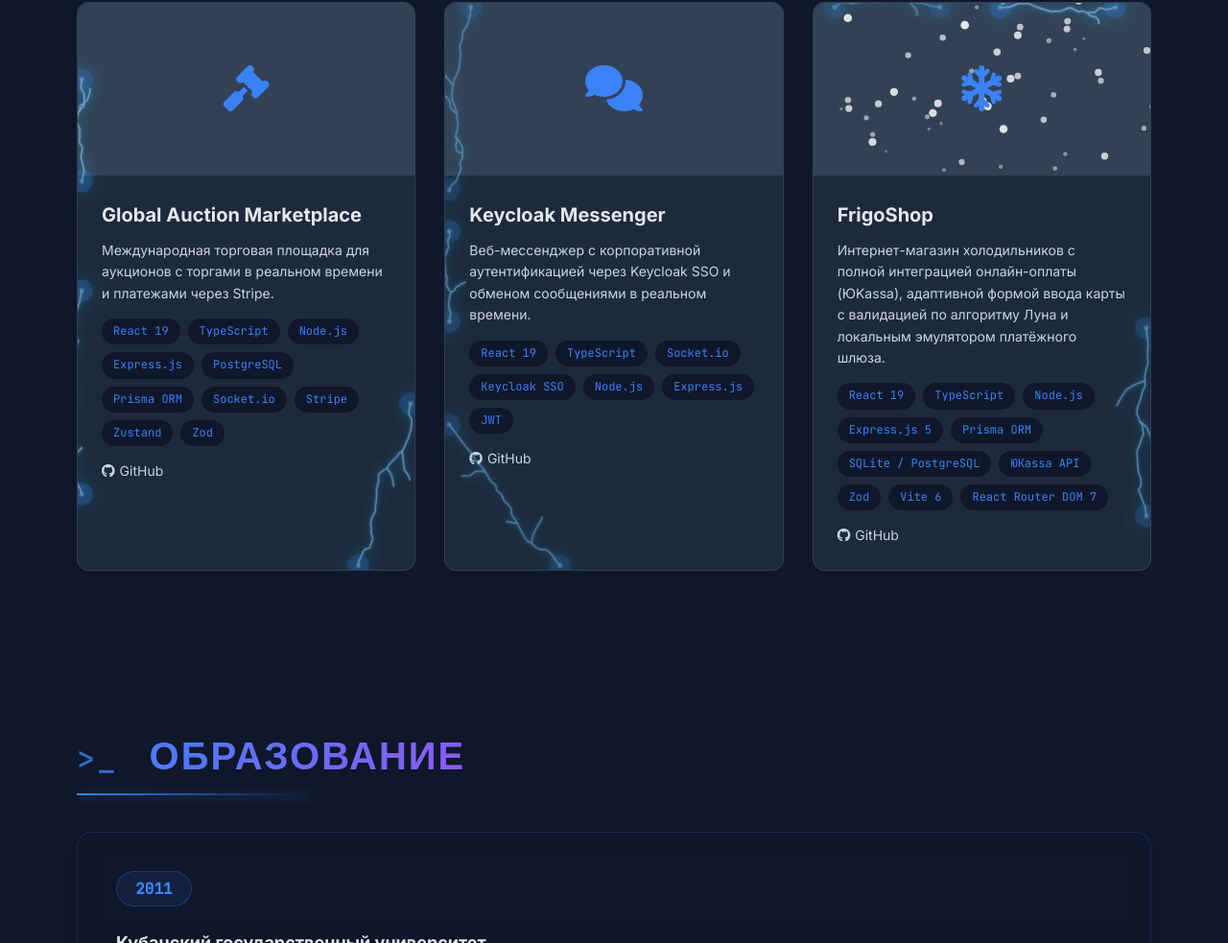
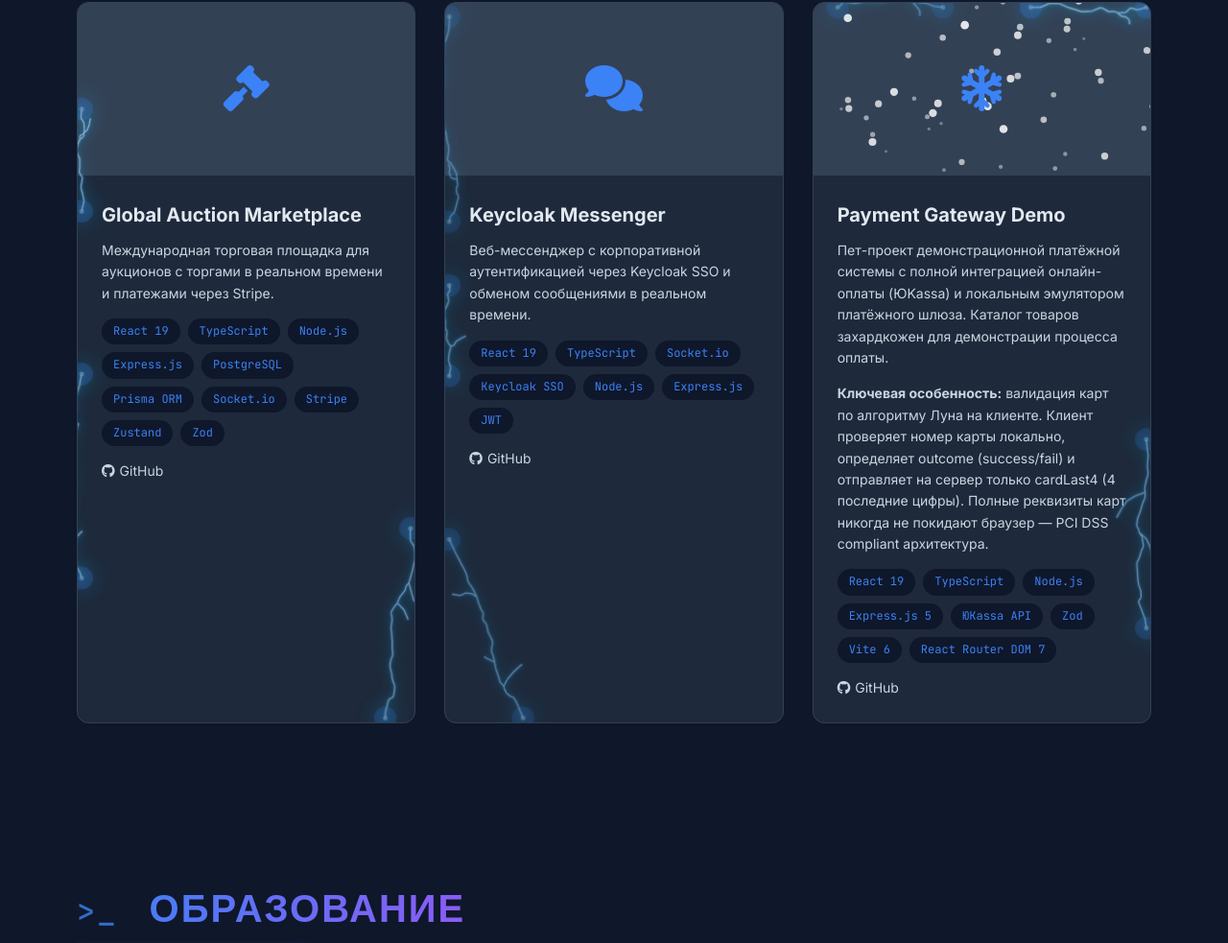
Before and after one commit to programmer-alt/resume-website, a website: page index.html in a window 1280 px wide. Shown: the part 2343-3326 px from the top of the page at 96% size. Drawn offline with Linux system fonts and the light colour scheme.

Commit message:
refactor(ui): update project name and enhance payment gateway demo

```diff
--- a/index.html
+++ b/index.html
@@ -244,7 +244,7 @@
                         </div>
                     </div>
 
-                    <!-- Проект 3: FrigoShop -->
+                    <!-- Проект 3: Payment Gateway Demo -->
                     <div class="project-card" data-lightning>
                         <div class="lightning-wrap">
                             <canvas class="lightning-canvas"></canvas>
@@ -256,15 +256,14 @@
                             </div>
                         </div>
                         <div class="project-info">
-                            <h3>FrigoShop</h3>
-                            <p>Интернет-магазин холодильников с полной интеграцией онлайн-оплаты (ЮKassa), адаптивной формой ввода карты с валидацией по алгоритму Луна и локальным эмулятором платёжного шлюза.</p>
+                            <h3>Payment Gateway Demo</h3>
+                            <p>Пет-проект демонстрационной платёжной системы с полной интеграцией онлайн-оплаты (ЮKassa) и локальным эмулятором платёжного шлюза. Каталог товаров захардкожен для демонстрации процесса оплаты.</p>
+                            <p><strong>Ключевая особенность:</strong> валидация карт по алгоритму Луна на клиенте. Клиент проверяет номер карты локально, определяет outcome (success/fail) и отправляет на сервер только cardLast4 (4 последние цифры). Полные реквизиты карт никогда не покидают браузер — PCI DSS compliant архитектура.</p>
                             <div class="project-tech">
                                 <span>React 19</span>
                                 <span>TypeScript</span>
                                 <span>Node.js</span>
                                 <span>Express.js 5</span>
-                                <span>Prisma ORM</span>
-                                <span>SQLite / PostgreSQL</span>
                                 <span>ЮKassa API</span>
                                 <span>Zod</span>
                                 <span>Vite 6</span>
```
